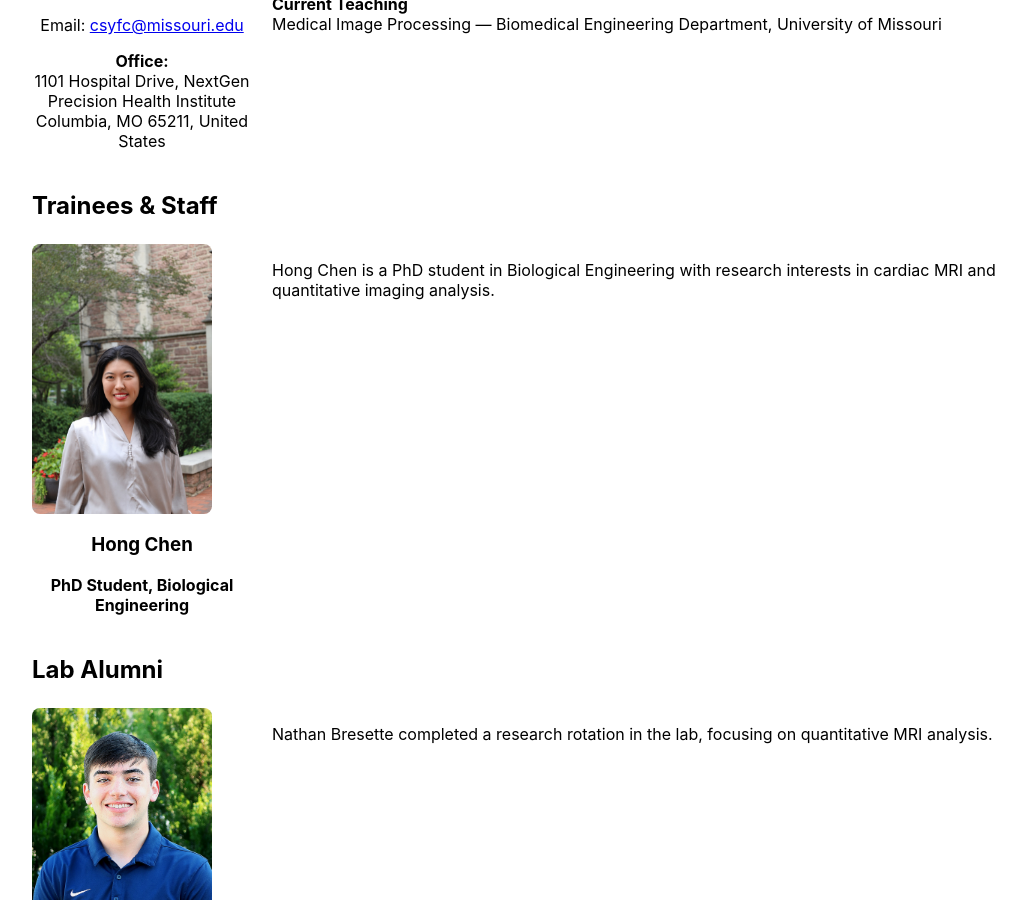
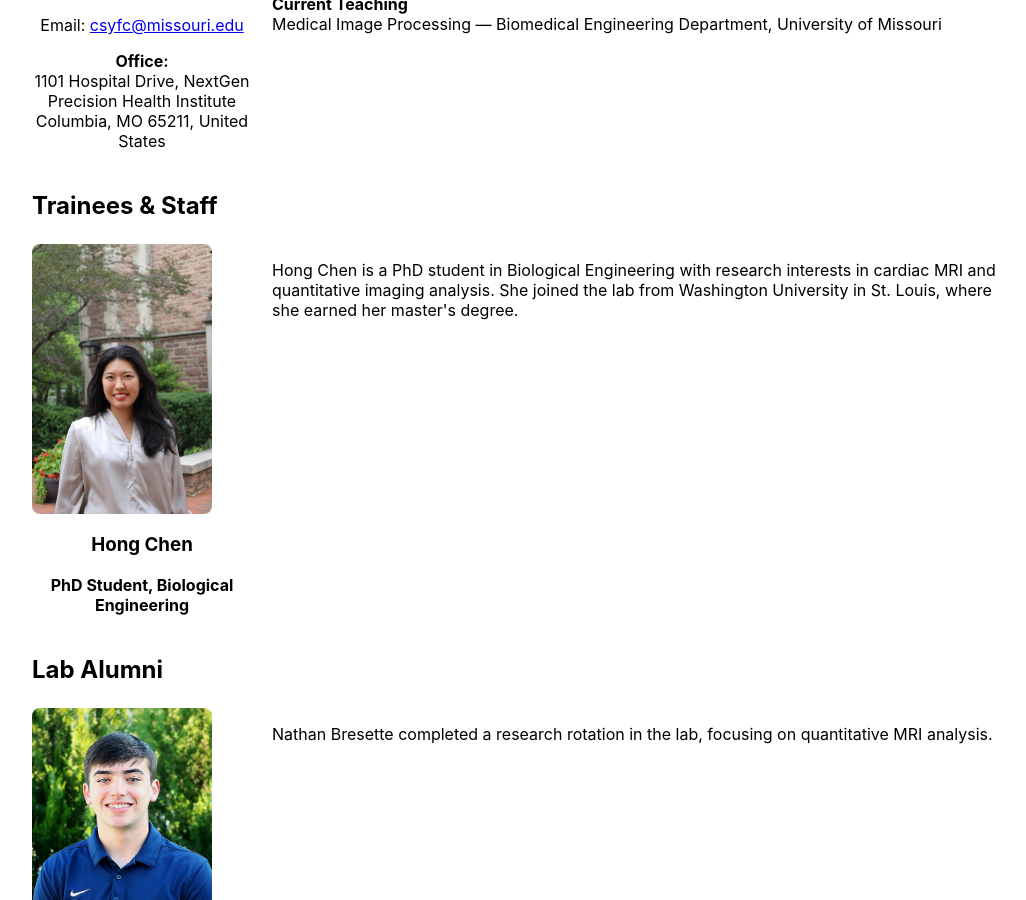
Before and after one commit to MRImagingLab/research, a Jekyll site: the page built from people.md, in a window 1280 px wide and 900 px high, scrolled down 704 px. Shown: the whole window, without its empty margins (118-1144 px from the left). Built offline with Jekyll 4.4.1, drawn with Linux system fonts in a browser that asks for light colours.

Commit message:
Add news welcome for Hong Chen and note her WashU master's on People page
Co-Authored-By: Claude Opus 5 <noreply@anthropic.com>

```diff
--- a/people.md
+++ b/people.md
@@ -64,7 +64,7 @@ permalink: /people
       <p><strong>PhD Student, Biological Engineering</strong></p>
     </div>
     <div class="person-right">
-      <p>Hong Chen is a PhD student in Biological Engineering with research interests in cardiac MRI and quantitative imaging analysis.</p>
+      <p>Hong Chen is a PhD student in Biological Engineering with research interests in cardiac MRI and quantitative imaging analysis. She joined the lab from Washington University in St. Louis, where she earned her master's degree.</p>
     </div>
   </div>
 </section>
```
Also changed, not shown: news.md (+1 -0 lines).
